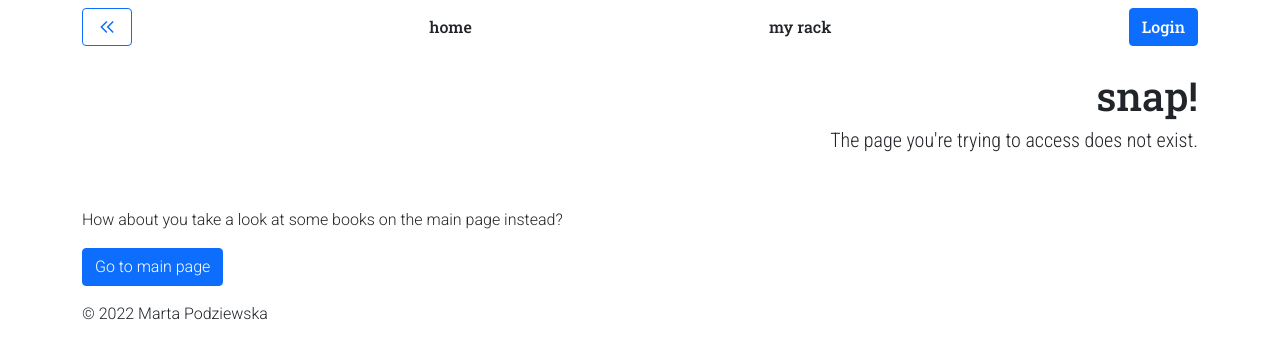
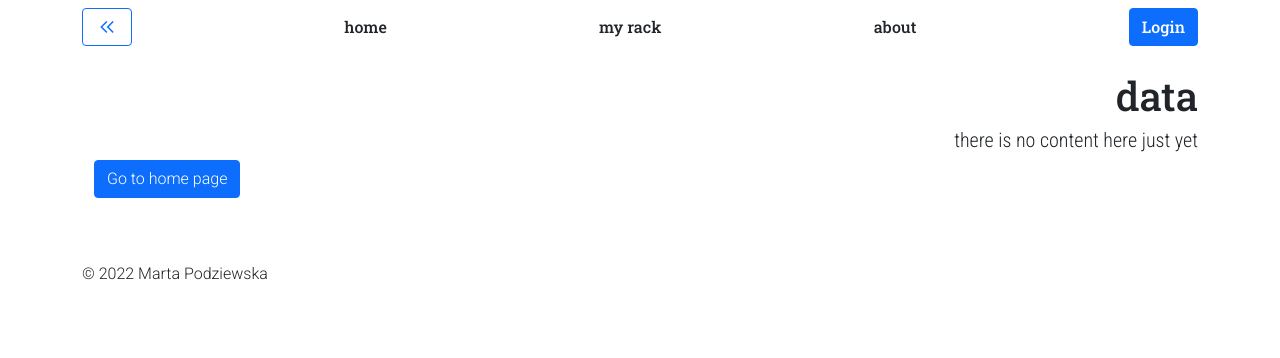
Before and after one commit to podmar/climbing-books, a React (Create React App) app: page /about in a window 1280 px wide. Shown: the top 358 px of the page. Built offline with nearby package versions, Linux system fonts and the light colour scheme; no server answers.

Commit message:
changed the data component name to about

```diff
--- a/src/App.js
+++ b/src/App.js
@@ -4,7 +4,7 @@ import { Routes, Route} from 'react-router-dom';
 import Home from './views/Home.js';
 import Detail from './views/Detail.js';
 import Register from './views/Register.js';
-import Data from './views/Data.js';
+import About from './views/About.js';
 import ErrorPage from './views/ErrorPage.js';
 import Nav from './components/Nav.js';
 import { AuthContextProvider } from './context/AuthContext';
@@ -25,7 +25,7 @@ function App() {
           <Route path="register" element={<Register />} />
           <Route path="login" element={<Login />} />
           <Route path="myrack" element={<ProtectedRoute><MyRack /></ProtectedRoute>} />
-          <Route path="data" element={<Data />} />
+          <Route path="about" element={<About />} />
           <Route path="*" element={<ErrorPage />} />
         </Routes>
       </AuthContextProvider>
--- a/src/components/Nav.js
+++ b/src/components/Nav.js
@@ -19,7 +19,7 @@ function Nav() {
             <GoBackButton/>
             <Link className='text-decoration-none Nav' to="/"> home </Link>
             <Link className='text-decoration-none Nav' to="myrack"> my rack </Link>
-            {/* <Link className='text-decoration-none Nav' to="data"> Data </Link> */}
+            <Link className='text-decoration-none Nav' to="about"> about </Link>
             { user ?
               <Button onClick={logout}>Logout</Button> :
               <Button onClick={login}>Login</Button>
--- a/src/views/Data.js
+++ b/src/views/About.js
@@ -2,7 +2,7 @@ import React from 'react'
 import { Col, Row } from 'react-bootstrap'
 import GoToButton from '../components/GoToButton'
 
-function Data() {
+function About() {
   return (
     <>
       <Row className='justify-content-center py-5  mt-4'>
@@ -20,4 +20,4 @@ function Data() {
   )
 }
 
-export default Data
+export default About
```
